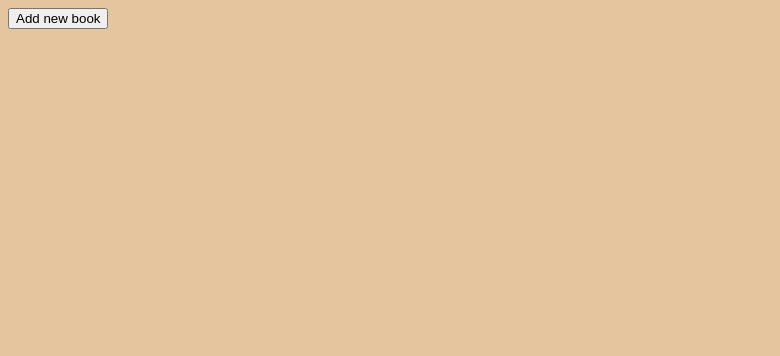
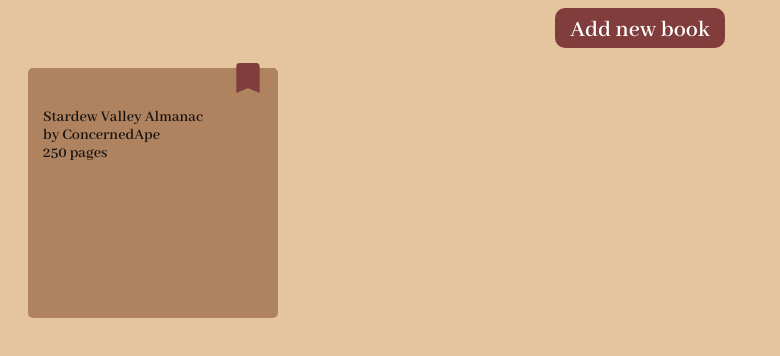
Before and after one commit to jlzang/library, a plain HTML site: page index.html in a window 1280 px wide. Shown: the whole page, without its empty margins (0-780 px from the left). Drawn offline with Linux system fonts and the light colour scheme.

Commit message:
Add container divs

```diff
--- a/index.html
+++ b/index.html
@@ -36,14 +36,15 @@
                 </div>
             </fieldset>
             <div>
-                <button type="submit" formmethod="dialog" id="confirm">Add new book</button>
+                <button type="submit" formmethod="dialog" class="btn" id="confirm">Add new book</button>
             </div>
             <div class="error"></div>
         </form>
     </dialog>
-    <button id="add">Add new book</button>
-
-
+    <div class="container">
+        <button class="btn" id="add">Add new book</button>
+        <div class="card-container"></div>
+    </div>
     <script src="javascript.js"></script>
 </body>
 
```
